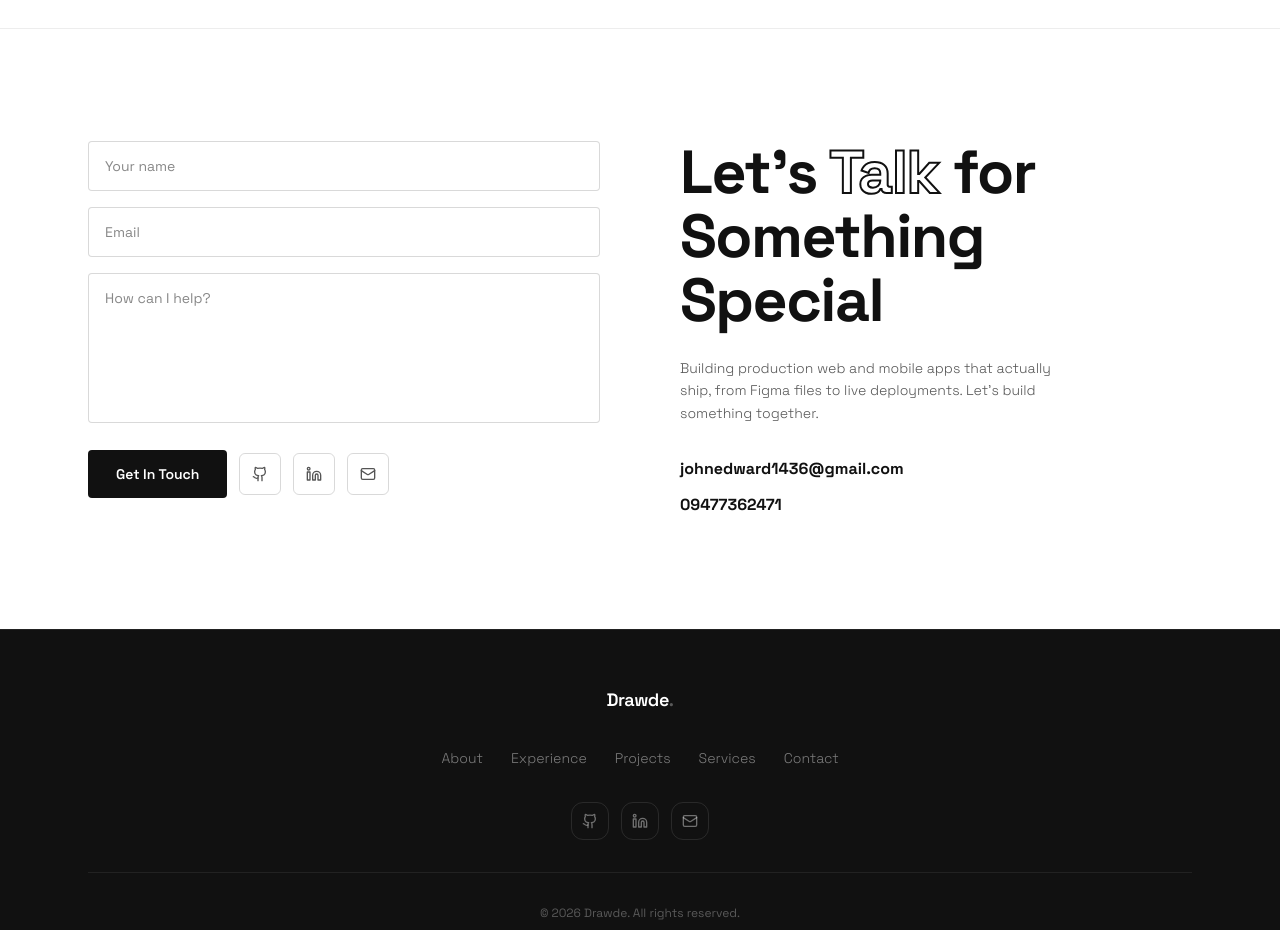
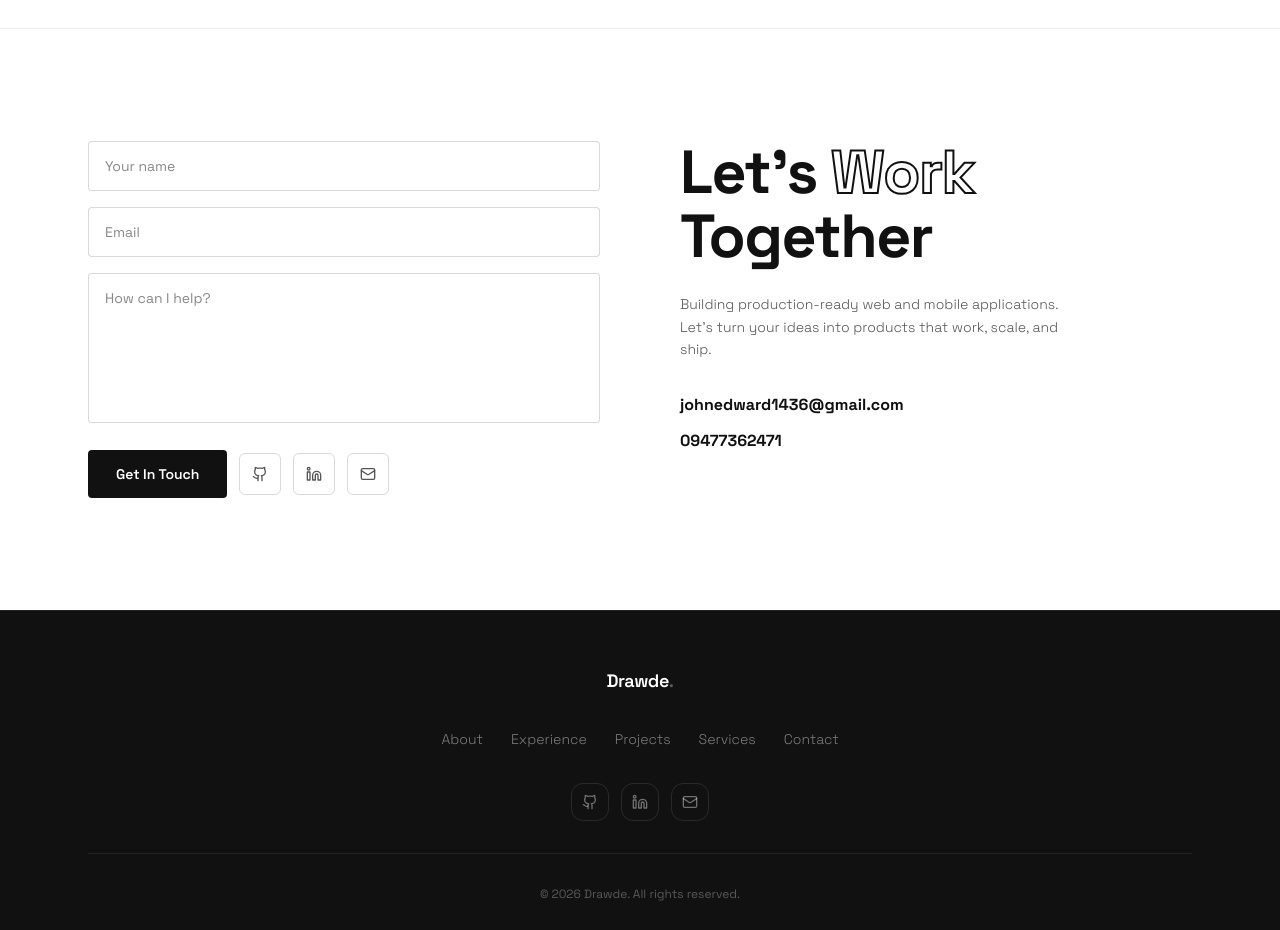
Before and after one commit to Drawde0731/portfolio, a Next.js app: page / in a window 1280 px wide. Shown: the part 5920-6850 px from the top of the page. Built offline with nearby package versions, Linux system fonts and the light colour scheme.

Commit message:
contact: rephrase headline and tagline

```diff
--- a/components/sections/ContactSection.tsx
+++ b/components/sections/ContactSection.tsx
@@ -185,23 +185,16 @@ export default function ContactSection() {
               style={{ fontSize: "clamp(2.4rem, 5vw, 3.8rem)" }}
             >
               Let&apos;s{" "}
-              <span
-                style={{
-                  WebkitTextStroke: "2px #111111",
-                  color: "transparent",
-                  display: "inline",
-                }}
-              >
-                Talk
-              </span>{" "}
-              for
+              <span style={{ WebkitTextStroke: "2px #111111", color: "transparent" }}>
+                Work
+              </span>
               <br />
-              Something Special
+              Together
             </h2>
 
             <p className="text-sm text-text-secondary font-light leading-relaxed max-w-sm">
-              Building production web and mobile apps that actually ship, from Figma files to live
-              deployments. Let&apos;s build something together.
+              Building production-ready web and mobile applications. Let&apos;s turn your ideas
+              into products that work, scale, and ship.
             </p>
 
             <div className="flex flex-col gap-3 pt-2">
```
